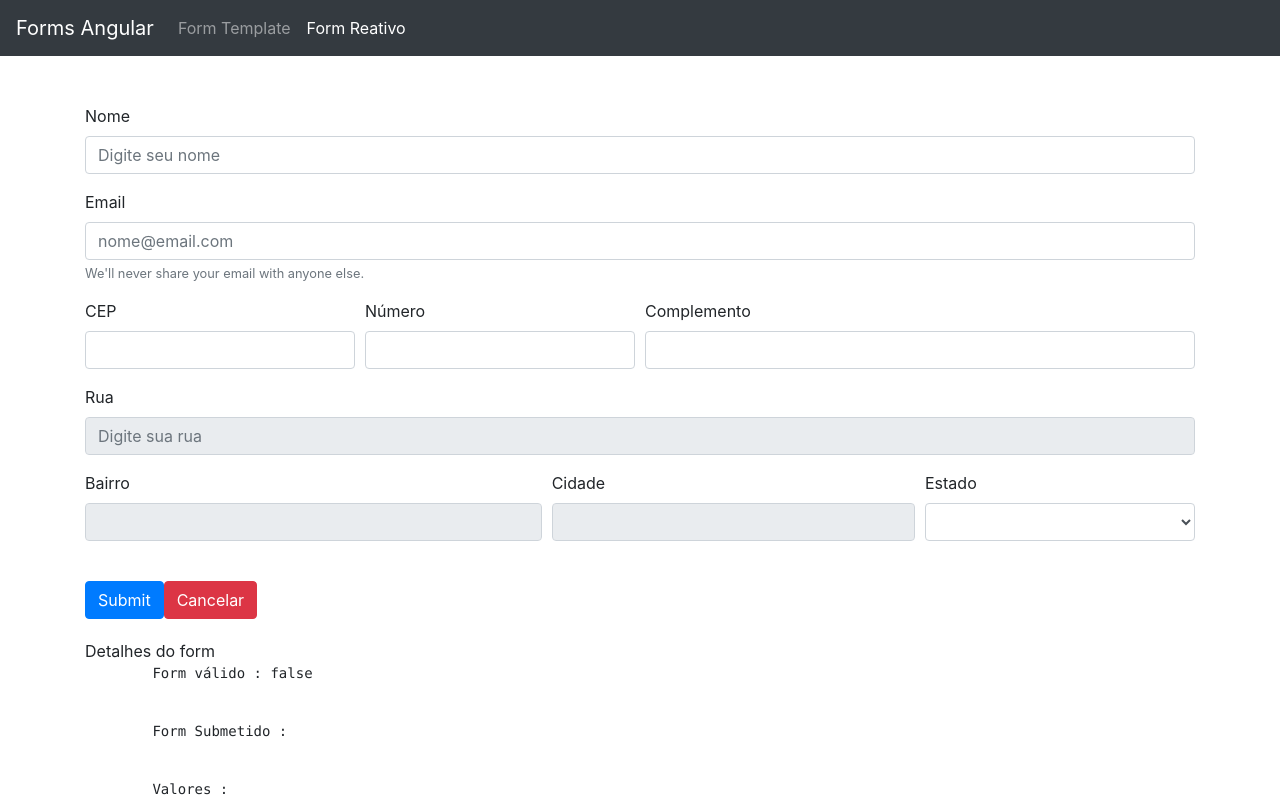
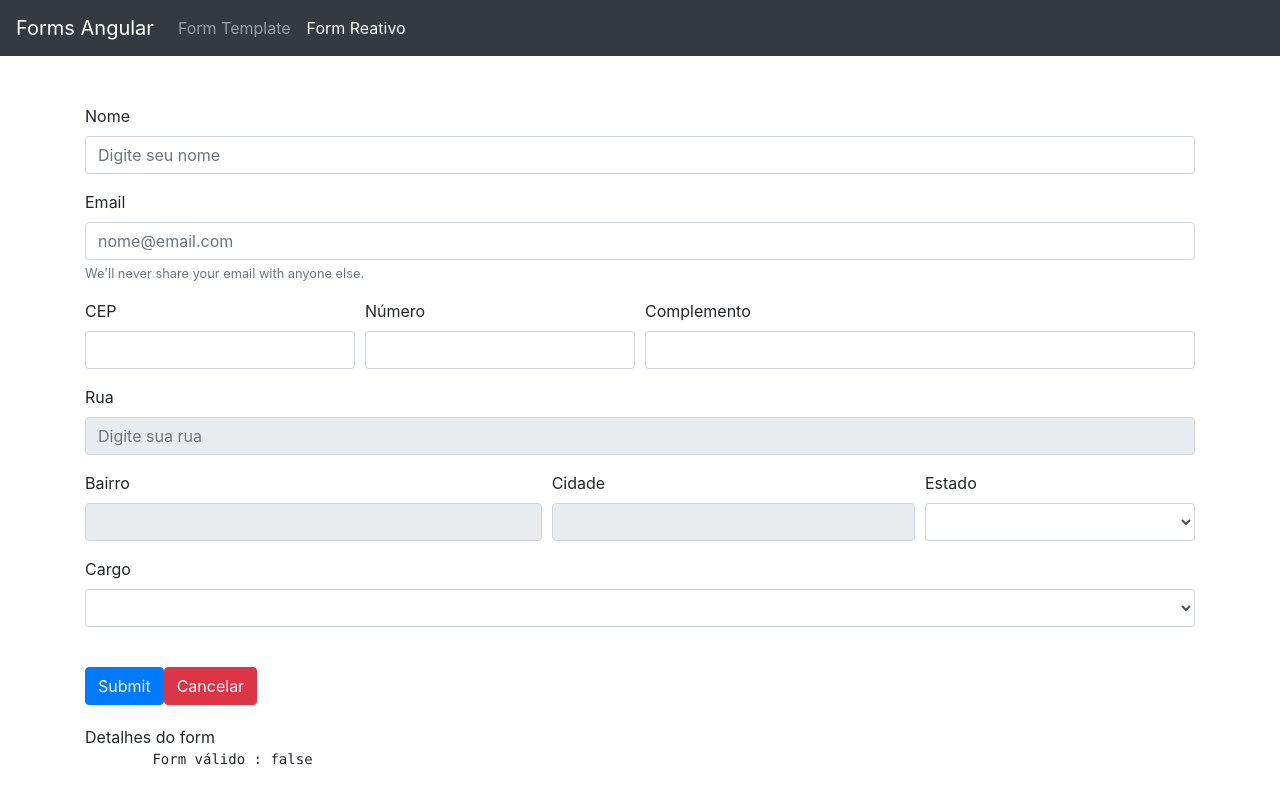
Before and after one commit to MucaBordini/curso-angular-forms, an Angular app: page /dataForm in a window 1280 px wide. Shown: the top 800 px of the page. Built offline with nearby package versions, Linux system fonts and the light colour scheme.

Commit message:
Combobox com Objeto

```diff
--- a/src/app/data-form/data-form.component.html
+++ b/src/app/data-form/data-form.component.html
@@ -94,6 +94,15 @@
 
 
 
+    <div class="form-group">
+      <label for="cargo" class="control-label">Cargo</label>
+        <select formControlName="cargo" type="text" class="form-control" id="cargo" name="cargo" [compareWith]="compararCargo">
+
+          <option *ngFor="let cargo of cargos" [ngValue]="cargo"> {{ cargo.descricao }} </option>
+
+        </select>
+    </div>
+
 
   <br>
   <button type="submit" class="btn btn-primary">Submit</button>
--- a/src/app/data-form/data-form.component.ts
+++ b/src/app/data-form/data-form.component.ts
@@ -17,6 +17,7 @@ export class DataFormComponent implements OnInit {
   formulario: FormGroup;
   //estados: EstadosBr[];
   estados: Observable<EstadosBr[]>;
+  cargos: any;
 
   constructor(
     private formBuilder: FormBuilder,
@@ -28,6 +29,8 @@ export class DataFormComponent implements OnInit {
   ngOnInit(): void {
 
     this.estados = this.dropDownService.getEstadosBr();
+
+    this.cargos = this.dropDownService.getCargos();
     //this.dropDownService.getEstadosBr()
     //  .subscribe(dados => this.estados = dados);
 
@@ -42,7 +45,8 @@ export class DataFormComponent implements OnInit {
         bairro: [],
         cidade: [],
         estado: []
-      })
+      }),
+      cargo: [null]
     });
 
   }
@@ -135,4 +139,8 @@ export class DataFormComponent implements OnInit {
     });
   }
 
+  compararCargo(obj1, obj2){
+    return obj1 && obj2 ? (obj1.nome === obj2.nome && obj1.nivel === obj2.nivel) : obj1 === obj2;
+  }
+
 }
--- a/src/app/shared/services/dropdown.service.ts
+++ b/src/app/shared/services/dropdown.service.ts
@@ -13,4 +13,12 @@ export class DropdownService {
     return this.http.get<EstadosBr[]>('assets/dados/estadosbr.json');
   }
 
+  getCargos(){
+    return[
+      { nome: 'Dev', nivel: 'Junior', descricao: 'Dev Jr'},
+      { nome: 'Dev', nivel: 'Pleno', descricao: 'Dev Pl'},
+      { nome: 'Dev', nivel: 'Senior', descricao: 'Dev Sr'},
+    ];
+  }
+
 }
```
